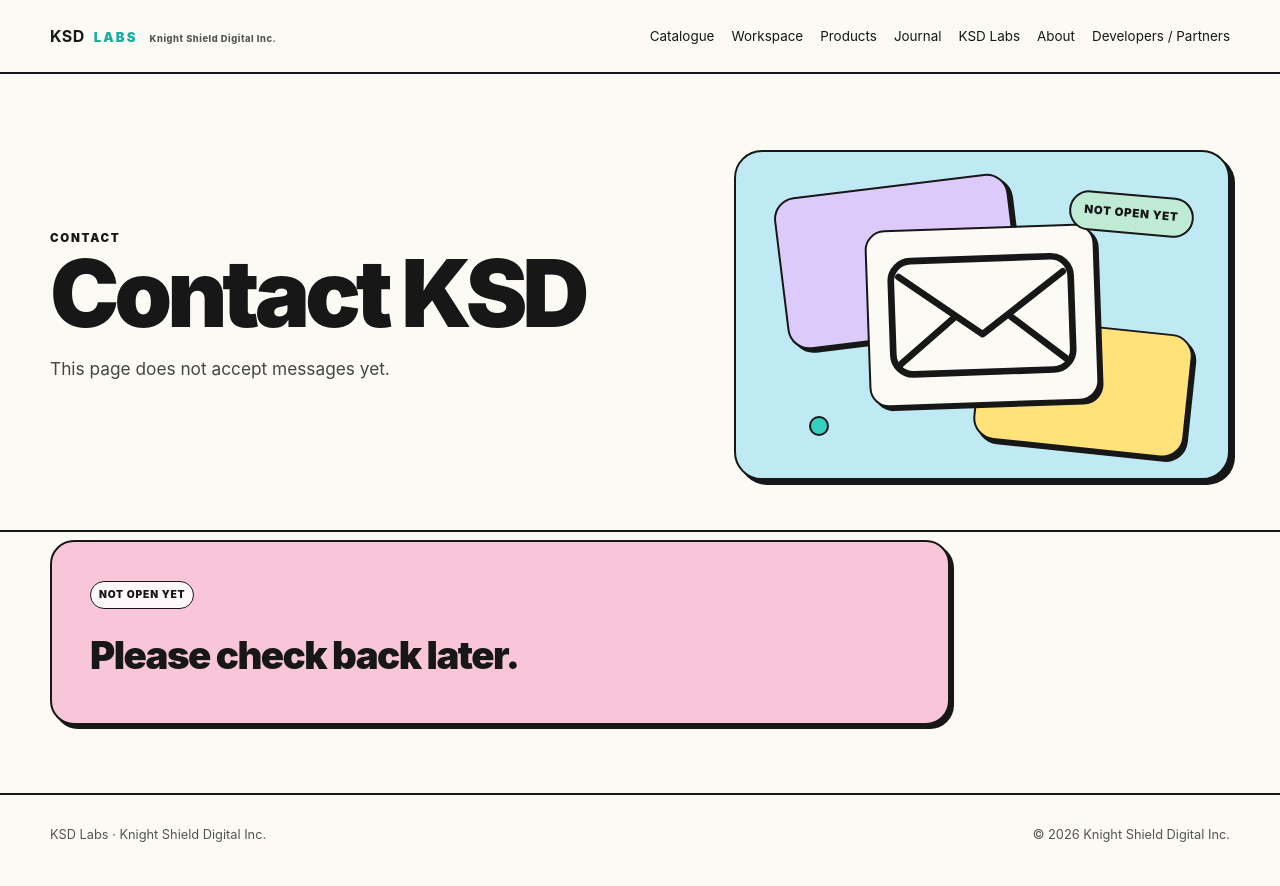
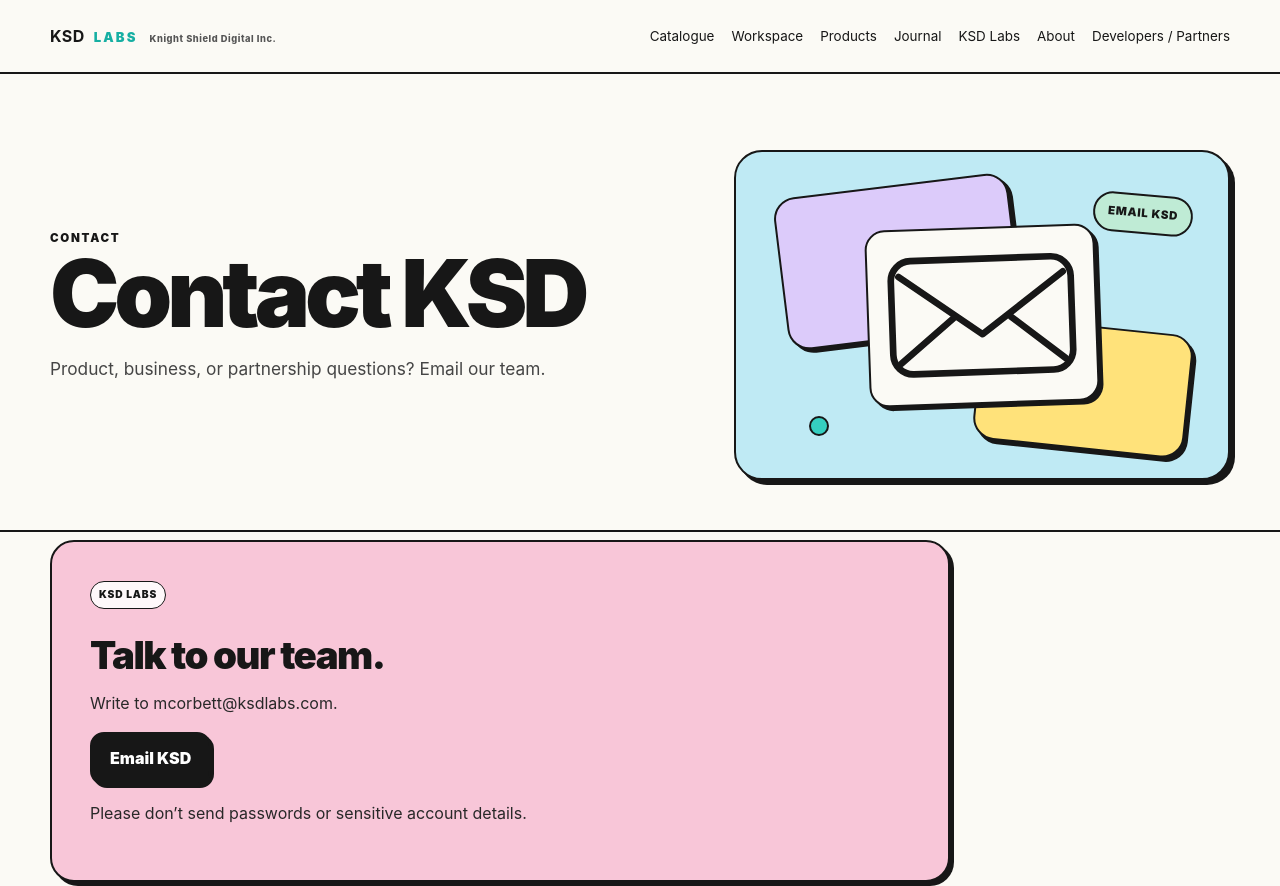
Before and after one commit to Knight-Shield-Wallet/whitepaper, a plain HTML site: page contact/index.html in a window 1280 px wide. Shown: the top 886 px of the page. Drawn offline with Linux system fonts and the light colour scheme.

Commit message:
Add customer email contact link

```diff
--- a/contact/index.html
+++ b/contact/index.html
@@ -10,8 +10,8 @@
 <a class="skip-link" href="#main">Skip to content</a>
 <header class="site-header"><div class="wrap nav"><a class="brand" href="/"><strong>KSD</strong><span>LABS</span><small>Knight Shield Digital Inc.</small></a><button class="nav-toggle" aria-label="Open menu" aria-expanded="false">Menu</button><nav class="nav-links" aria-label="Primary"><a href="/catalogue/">Catalogue</a><a href="/products/">Products</a><a href="/journal/">Journal</a><a href="/labs/">KSD Labs</a><a href="/about/">About</a><a href="/partners/">Developers / Partners</a></nav></div></header>
 <main id="main">
-<section class="page-hero contact-hero"><div class="wrap contact-hero-grid"><div><div class="kicker">Contact</div><h1>Contact KSD</h1><p>This page does not accept messages yet.</p></div><div class="contact-visual" role="img" aria-label="Message envelope marked not open yet"><div class="contact-color-card contact-lavender"></div><div class="contact-color-card contact-yellow"></div><div class="contact-envelope"><svg viewBox="0 0 180 132" aria-hidden="true"><rect x="9" y="15" width="162" height="102" rx="18" fill="#FBFAF5" stroke="#171717" stroke-width="6"/><path d="m16 29 74 54 74-54" fill="none" stroke="#171717" stroke-width="6" stroke-linecap="round" stroke-linejoin="round"/><path d="m16 107 48-39m100 39-48-39" fill="none" stroke="#171717" stroke-width="6" stroke-linecap="round"/></svg></div><span class="contact-stamp">NOT OPEN YET</span><span class="contact-teal-dot" aria-hidden="true"></span></div></div></section>
-<section class="section contact-status"><div class="wrap"><article class="contact-box habitat-card habitat-signal"><span class="status building">Not open yet</span><h2>Please check back later.</h2></article></div></section>
+<section class="page-hero contact-hero"><div class="wrap contact-hero-grid"><div><div class="kicker">Contact</div><h1>Contact KSD</h1><p>Product, business, or partnership questions? Email our team.</p></div><div class="contact-visual" role="img" aria-label="Message envelope marked not open yet"><div class="contact-color-card contact-lavender"></div><div class="contact-color-card contact-yellow"></div><div class="contact-envelope"><svg viewBox="0 0 180 132" aria-hidden="true"><rect x="9" y="15" width="162" height="102" rx="18" fill="#FBFAF5" stroke="#171717" stroke-width="6"/><path d="m16 29 74 54 74-54" fill="none" stroke="#171717" stroke-width="6" stroke-linecap="round" stroke-linejoin="round"/><path d="m16 107 48-39m100 39-48-39" fill="none" stroke="#171717" stroke-width="6" stroke-linecap="round"/></svg></div><span class="contact-stamp">EMAIL KSD</span><span class="contact-teal-dot" aria-hidden="true"></span></div></div></section>
+<section class="section contact-status"><div class="wrap"><article class="contact-box habitat-card habitat-signal"><span class="status building">KSD Labs</span><h2>Talk to our team.</h2><p>Write to <a href="mailto:mcorbett@ksdlabs.com">mcorbett@ksdlabs.com</a>.</p><a class="btn contact-email" href="mailto:mcorbett@ksdlabs.com?subject=KSD%20website%20inquiry">Email KSD</a><p class="contact-note">Please don’t send passwords or sensitive account details.</p></article></div></section>
 </main>
 <footer class="footer"><div class="wrap footer-inner"><div>KSD Labs · Knight Shield Digital Inc.</div><div>© <span data-year></span> Knight Shield Digital Inc.</div></div></footer><script src="/assets/site.js"></script>
 </body></html>
```
